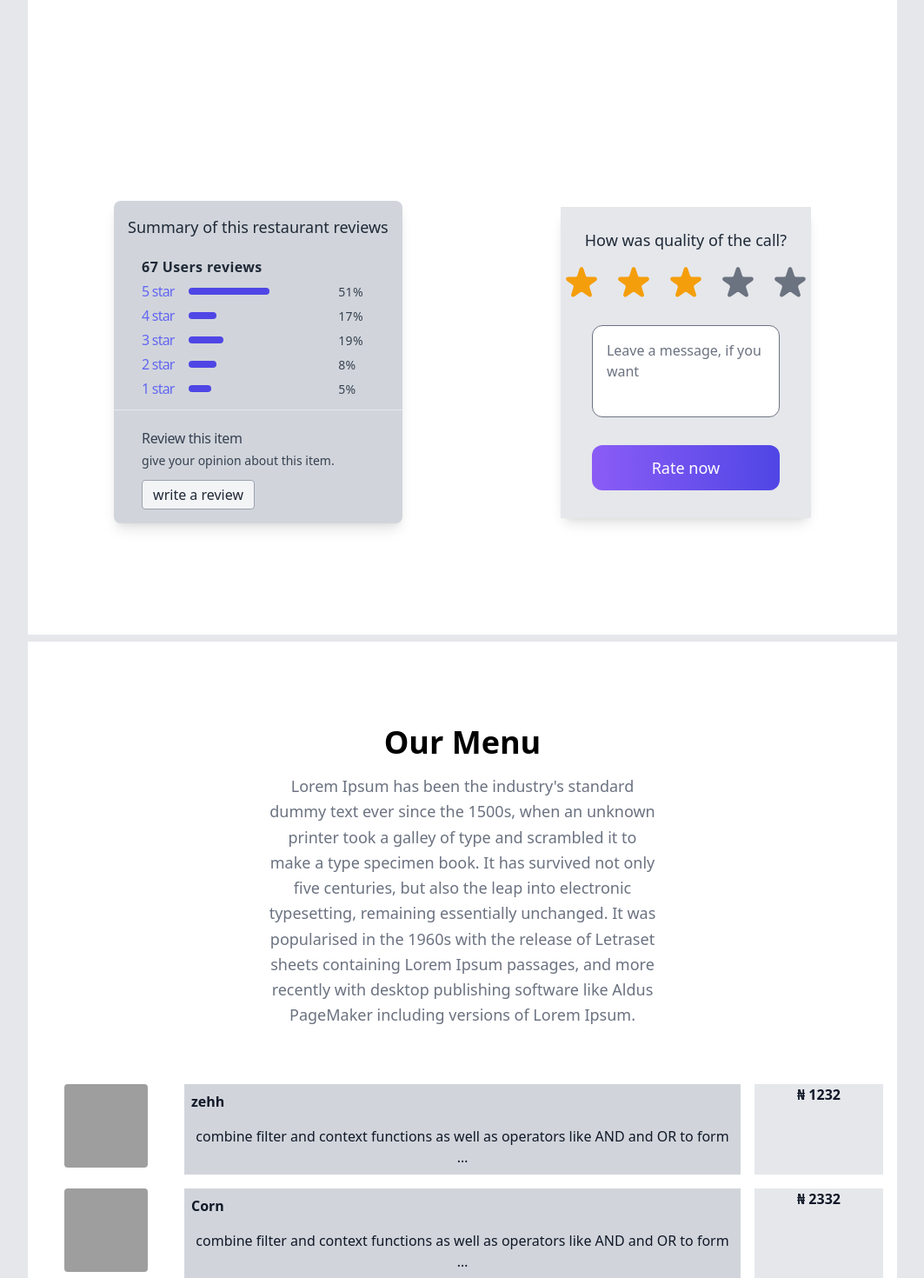
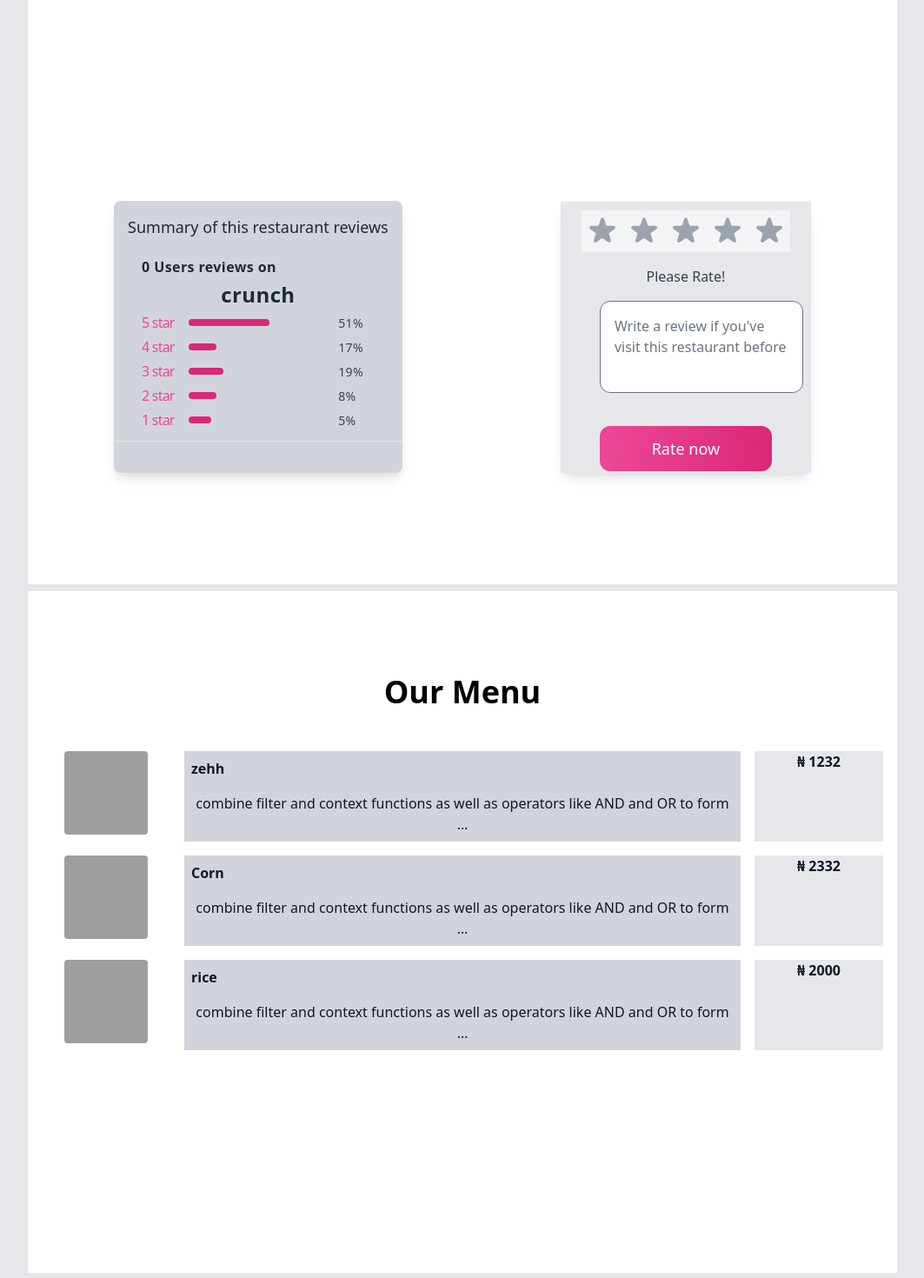
Before and after one commit to DeFidelity/iraf, a Django app: page /restaurants/restaurant/1/ in a window 1280 px wide. Shown: the part 881-2351 px from the top of the page at 87% size, without its empty margins (208-1271 px from the left). Run offline with Django 3.2, Linux system fonts and the light colour scheme; data comes from the database, SQL or seed files in the repository; both versions use the stored data as it was after the commit; parts of the project's set-up code (start-up, migrations or seed data) failed here and were passed over; some libraries are stand-ins or nearby versions; grey boxes are pictures that could not be loaded.

Commit message:
added a beautiful review box and its add method

```diff
--- a/apps/restaurants/forms.py
+++ b/apps/restaurants/forms.py
@@ -4,4 +4,4 @@ from .models import Review
 class RestaurantReviewForm(forms.ModelForm):
     class Meta:
         model = Review
-        fields = ['rating', 'description','restaurant']
+        fields = ['rating', 'description']
--- a/apps/restaurants/templates/restaurant/restaurant.html
+++ b/apps/restaurants/templates/restaurant/restaurant.html
@@ -40,22 +40,23 @@
       </div>
     </div>
   </div>
-  <div class="flex items-center justify-between m-2">
-    <!-- component -->
-<!-- component -->
+<div class="flex flex-col md:flex-row md:items-center lg:justify-between h-3/5 m-2">
 <!-- review item -->
 <div class="mx-auto bg-gray-300 shadow-lg rounded-lg my-32 px-4 py-4 max-w-sm ">
   <span class="text-lg text-gray-800">Summary of this restaurant reviews</span>
   <div class="mb-1 tracking-wide px-4 py-4" >
-     <h2 class="text-gray-800 font-semibold mt-1">67 Users reviews</h2>
+     <h2 class="text-gray-800 font-semibold mt-1">{{restaurant.num_reviews}} Users reviews on</h2>
+     <h2 class="text-gray-800 text-center font-bold text-2xl mt-1">{{restaurant.name}}</h2>
      <div class="border-b -mx-8 px-8 pb-3">
         <div class="flex items-center mt-1">
-           <div class=" w-1/5 text-indigo-500 tracking-tighter">
+           <div class=" w-1/5 text-pink-500 tracking-tighter">
               <span>5 star</span>
            </div>
            <div class="w-3/5">
               <div class="bg-gray-300 w-full rounded-lg h-2">
-                 <div class=" w-7/12 bg-indigo-600 rounded-lg h-2"></div>
+                 <div class=" w-7/12 bg-pink-600 rounded-lg h-2"
+
+                 ></div>
               </div>
            </div>
            <div class="w-1/5 text-gray-700 pl-3">
@@ -63,12 +64,14 @@
            </div>
         </div><!-- first -->
         <div class="flex items-center mt-1">
-           <div class="w-1/5 text-indigo-500 tracking-tighter">
+           <div class="w-1/5 text-pink-500 tracking-tighter">
               <span>4 star</span>
            </div>
            <div class="w-3/5">
               <div class="bg-gray-300 w-full rounded-lg h-2">
-                 <div class="w-1/5 bg-indigo-600 rounded-lg h-2"></div>
+                 <div class="w-1/5 bg-pink-600 rounded-lg h-2"
+
+                 ></div>
               </div>
            </div>
            <div class="w-1/5 text-gray-700 pl-3">
@@ -76,25 +79,29 @@
            </div>
         </div><!-- second -->
         <div class="flex items-center mt-1">
-           <div class="w-1/5 text-indigo-500 tracking-tighter">
+           <div class="w-1/5 text-pink-500 tracking-tighter">
               <span>3 star</span>
            </div>
            <div class="w-3/5">
               <div class="bg-gray-300 w-full rounded-lg h-2">
-                 <div class=" w-3/12 bg-indigo-600 rounded-lg h-2"></div>
+                 <div class=" w-3/12 bg-pink-600 rounded-lg h-2"
+
+                 ></div>
               </div>
            </div>
            <div class="w-1/5 text-gray-700 pl-3">
               <span class="text-sm">19%</span>
            </div>
-        </div><!-- thierd -->
+        </div><!-- thisrd -->
         <div class="flex items-center mt-1">
-           <div class=" w-1/5 text-indigo-500 tracking-tighter">
+           <div class=" w-1/5 text-pink-500 tracking-tighter">
               <span>2 star</span>
            </div>
            <div class="w-3/5">
               <div class="bg-gray-300 w-full rounded-lg h-2">
-                 <div class=" w-1/5 bg-indigo-600 rounded-lg h-2"></div>
+                 <div class=" w-1/5 bg-pink-600 rounded-lg h-2"
+
+                 ></div>
               </div>
            </div>
            <div class="w-1/5 text-gray-700 pl-3">
@@ -102,12 +109,14 @@
            </div>
         </div><!-- 4th -->
         <div class="flex items-center mt-1">
-           <div class="w-1/5 text-indigo-500 tracking-tighter">
+           <div class="w-1/5 text-pink-500 tracking-tighter">
               <span>1 star</span>
            </div>
            <div class="w-3/5">
               <div class="bg-gray-300 w-full rounded-lg h-2">
-                 <div class=" w-2/12 bg-indigo-600 rounded-lg h-2"></div>
+                 <div class=" w-2/12 bg-pink-600 rounded-lg h-2"
+
+                 ></div>
               </div>
            </div>
            <div class="w-1/5 text-gray-700 pl-3">
@@ -116,44 +125,67 @@
         </div><!-- 5th -->
      </div>
   </div>
-  <div class="w-full px-4">
-     <h3 class="font-medium tracking-tight">Review this item</h3>
-     <p class="text-gray-700 text-sm py-1">
-        give your opinion about this item.
-     </p>
-     <button class="bg-gray-100 border border-gray-400 px-3 py-1 rounded  text-gray-800 mt-2">write a review</button>
-  </div>
+
 </div>
-{% comment %}  {% endcomment %}
-    <!-- component -->
-{% comment %} <div class=" bg-gray-300 mx-auto py-6 flex flex-col justify-center sm:py-12"> {% endcomment %}
-  <div class="py-3 sm:max-w-xl sm:mx-auto">
+
+  <div class="py-3 rounded-lg sm:mx-auto">
     <div class="bg-white min-w-1xl flex flex-col rounded-xl shadow-lg">
       <div class="bg-gray-200 w-full flex flex-col items-center">
         <div class="flex flex-col items-center py-6 space-y-3">
-          <span class="text-lg text-gray-800">How was quality of the call?</span>
-          <div class="flex space-x-3">
-            <svg class="w-12 h-12 text-yellow-500" xmlns="http://www.w3.org/2000/svg" viewBox="0 0 20 20" fill="currentColor">
-              <path d="M9.049 2.927c.3-.921 1.603-.921 1.902 0l1.07 3.292a1 1 0 00.95.69h3.462c.969 0 1.371 1.24.588 1.81l-2.8 2.034a1 1 0 00-.364 1.118l1.07 3.292c.3.921-.755 1.688-1.54 1.118l-2.8-2.034a1 1 0 00-1.175 0l-2.8 2.034c-.784.57-1.838-.197-1.539-1.118l1.07-3.292a1 1 0 00-.364-1.118L2.98 8.72c-.783-.57-.38-1.81.588-1.81h3.461a1 1 0 00.951-.69l1.07-3.292z" />
-            </svg>
-            <svg class="w-12 h-12 text-yellow-500" xmlns="http://www.w3.org/2000/svg" viewBox="0 0 20 20" fill="currentColor">
-              <path d="M9.049 2.927c.3-.921 1.603-.921 1.902 0l1.07 3.292a1 1 0 00.95.69h3.462c.969 0 1.371 1.24.588 1.81l-2.8 2.034a1 1 0 00-.364 1.118l1.07 3.292c.3.921-.755 1.688-1.54 1.118l-2.8-2.034a1 1 0 00-1.175 0l-2.8 2.034c-.784.57-1.838-.197-1.539-1.118l1.07-3.292a1 1 0 00-.364-1.118L2.98 8.72c-.783-.57-.38-1.81.588-1.81h3.461a1 1 0 00.951-.69l1.07-3.292z" />
-            </svg>
-            <svg class="w-12 h-12 text-yellow-500" xmlns="http://www.w3.org/2000/svg" viewBox="0 0 20 20" fill="currentColor">
-              <path d="M9.049 2.927c.3-.921 1.603-.921 1.902 0l1.07 3.292a1 1 0 00.95.69h3.462c.969 0 1.371 1.24.588 1.81l-2.8 2.034a1 1 0 00-.364 1.118l1.07 3.292c.3.921-.755 1.688-1.54 1.118l-2.8-2.034a1 1 0 00-1.175 0l-2.8 2.034c-.784.57-1.838-.197-1.539-1.118l1.07-3.292a1 1 0 00-.364-1.118L2.98 8.72c-.783-.57-.38-1.81.588-1.81h3.461a1 1 0 00.951-.69l1.07-3.292z" />
-            </svg>
-            <svg class="w-12 h-12 text-gray-500" xmlns="http://www.w3.org/2000/svg" viewBox="0 0 20 20" fill="currentColor">
-              <path d="M9.049 2.927c.3-.921 1.603-.921 1.902 0l1.07 3.292a1 1 0 00.95.69h3.462c.969 0 1.371 1.24.588 1.81l-2.8 2.034a1 1 0 00-.364 1.118l1.07 3.292c.3.921-.755 1.688-1.54 1.118l-2.8-2.034a1 1 0 00-1.175 0l-2.8 2.034c-.784.57-1.838-.197-1.539-1.118l1.07-3.292a1 1 0 00-.364-1.118L2.98 8.72c-.783-.57-.38-1.81.588-1.81h3.461a1 1 0 00.951-.69l1.07-3.292z" />
-            </svg>
-            <svg class="w-12 h-12 text-gray-500" xmlns="http://www.w3.org/2000/svg" viewBox="0 0 20 20" fill="currentColor">
-              <path d="M9.049 2.927c.3-.921 1.603-.921 1.902 0l1.07 3.292a1 1 0 00.95.69h3.462c.969 0 1.371 1.24.588 1.81l-2.8 2.034a1 1 0 00-.364 1.118l1.07 3.292c.3.921-.755 1.688-1.54 1.118l-2.8-2.034a1 1 0 00-1.175 0l-2.8 2.034c-.784.57-1.838-.197-1.539-1.118l1.07-3.292a1 1 0 00-.364-1.118L2.98 8.72c-.783-.57-.38-1.81.588-1.81h3.461a1 1 0 00.951-.69l1.07-3.292z" />
-            </svg>
+          <span class="text-lg text-gray-800">Rate {{restaurant.name}}</span>
+          <div x-data="
+    {
+      rating: 0,
+      hoverRating: 0,
+      ratings: [{'amount': 1, 'label':'Terrible'}, {'amount': 2, 'label':'Bad'}, {'amount': 3, 'label':'Okay'}, {'amount': 4, 'label':'Good'}, {'amount': 5, 'label':'Great'}],
+      rate(amount) {
+        if (this.rating == amount) {
+          this.rating = 0;
+        }
+        else this.rating = amount;
+      },
+      currentLabel() {
+         let r = this.rating;
+        if (this.hoverRating != this.rating) r = this.hoverRating;
+        let i = this.ratings.findIndex(e => e.amount == r);
+        if (i >=0) {return this.ratings[i].label;} else {return ''};
+      }
+    }
+    " class="flex flex-col items-center justify-center space-y-2 rounded m-2 w-72 h-56 p-3 bg-gray-200 mx-auto">
+    <div class="flex space-x-0 bg-gray-100">
+
+          <template x-for="(star, index) in ratings" :key="index">
+            <button  @click="rate(star.amount)" @mouseover="hoverRating = star.amount" @mouseleave="hoverRating = rating"
+              aria-hidden="true"
+              :title="star.label"
+              class="rounded-sm text-gray-400 fill-current focus:outline-none focus:shadow-outline p-1 w-12 m-0 cursor-pointer"
+              :class="{'text-gray-600': hoverRating >= star.amount, 'text-yellow-400': rating >= star.amount && hoverRating >= star.amount}">
+              <svg class="w-15 transition duration-150" xmlns="http://www.w3.org/2000/svg" viewBox="0 0 20 20" fill="currentColor">
+                <path d="M9.049 2.927c.3-.921 1.603-.921 1.902 0l1.07 3.292a1 1 0 00.95.69h3.462c.969 0 1.371 1.24.588 1.81l-2.8 2.034a1 1 0 00-.364 1.118l1.07 3.292c.3.921-.755 1.688-1.54 1.118l-2.8-2.034a1 1 0 00-1.175 0l-2.8 2.034c-.784.57-1.838-.197-1.539-1.118l1.07-3.292a1 1 0 00-.364-1.118L2.98 8.72c-.783-.57-.38-1.81.588-1.81h3.461a1 1 0 00.951-.69l1.07-3.292z" />
+              </svg>
+            </button>
+          </template>
           </div>
-        </div>
-        <div class="w-3/4 flex flex-col">
-          <textarea rows="3" class="p-4 text-gray-500 rounded-xl resize-none">Leave a message, if you want</textarea>
-          <button class="py-3 my-8 text-lg bg-gradient-to-r from-purple-500 to-indigo-600 rounded-xl text-white">Rate now</button>
-        </div>
+          <div class="p-2">
+            <template x-if="rating || hoverRating">
+              <p x-text="currentLabel()"></p>
+
+            </template>
+            <template x-if="!rating && !hoverRating">
+              <p>Please Rate!</p>
+            </template>
+          </div>
+          <div class="w-3/4 flex flex-col">
+            <form hx-post="{% url 'restaurant-review' restaurant.pk %}" hx-target="#justput" hx-swap="innerHTML">
+              <input type="number" hidden name="rating" :value="rating">
+              <textarea name="description" rows="3" class="p-4 text-gray-500 rounded-xl resize-none" placeholder="Write a review if you've visit this restaurant before"></textarea>
+              <button class="py-3 my-8 text-lg bg-gradient-to-r from-pink-500 to-pink-600 rounded-xl w-full text-white">Rate now</button>
+            </form>
+            <p class="text-green-600 text-center" id="justput"></p>
+          </div>
+
+  </div>
+
       </div>
   </div>
 {% comment %} </div> {% endcomment %}
@@ -164,9 +196,7 @@
     <div class="flex flex-wrap text-center justify-center">
       <div class="w-full lg:w-6/12 px-4">
         <h2 class="text-4xl font-semibold text-black">Our Menu</h2>
-        <p class="text-lg leading-relaxed mt-4 mb-4 text-gray-500">
-          {{restaurant.description}}
-        </p>
+
       </div>
     </div>
     <div class="flex flex-wrap md:space-3 mt-12 justify-center">
@@ -183,9 +213,10 @@
                 <div class="col-span-2 sm:col-span-1 xl:col-span-1 font-bold bg-gray-200 ">&#8358; {{food.price}}</div>
 
                 <hr class="border-gray-400 md:hidden font-bold border">
+              {% empty %}
+              <p class="text-lg leading-relaxed mt-4 mb-4 text-gray-500">This restaurant does'nt serve any food for now lol</p>
             {% endfor %}
         </div>
     </div>
 </div>
-
 {% endblock content %}
--- a/apps/restaurants/views.py
+++ b/apps/restaurants/views.py
@@ -79,11 +79,18 @@ class RestaurantReview(View,LoginRequiredMixin):
         restaurant = get_object_or_404(Restaurant,pk=pk)
         food = Food.objects.filter(restaurant=restaurant)
         form = RestaurantReviewForm(request.POST)
+        rating = request.POST.get('rating')
 
         if form.is_valid():
-            form.save(commit=False)
-            restaurant.perform_review(user=request.user,review=form.cleaned_data)
-            form.save()
+            restaurant.perform_review(user=request.user,review=form.cleaned_data,restaurant=restaurant)
+            if restaurant.num_reviews == 0:
+                restaurant.review = rating
+                restaurant.num_reviews = 1
+                restaurant.save
+            else:
+                restaurant.review = (restaurant.review + rating) / 2
+                restaurant.num_reviews = restaurant.num_reviews + 1
+                restaurant.save()
             return HttpResponse("Your review has been committed")
         else:
 
@@ -92,7 +99,7 @@ class RestaurantReview(View,LoginRequiredMixin):
                 'foods': food,
                 'error': 'there was an error processing your request'
             }
-        return render(request, 'restaurant/restaurant.html', context)
+        return HttpResponse('Form not valid')
 
 
 class FoodTryIt(View,LoginRequiredMixin):
--- a/theme/static/css/dist/styles.css
+++ b/theme/static/css/dist/styles.css
@@ -1711,6 +1711,10 @@ select {
   margin: 1.25rem;
 }
 
+.m-0 {
+  margin: 0px;
+}
+
 .mx-auto {
   margin-left: auto;
   margin-right: auto;
@@ -1973,6 +1977,14 @@ select {
   height: 5rem;
 }
 
+.h-3\/5 {
+  height: 60%;
+}
+
+.h-56 {
+  height: 14rem;
+}
+
 .min-h-screen {
   min-height: 100vh;
 }
@@ -2067,6 +2079,10 @@ select {
 
 .w-1\/2 {
   width: 50%;
+}
+
+.w-72 {
+  width: 18rem;
 }
 
 .min-w-full {
@@ -2227,6 +2243,18 @@ select {
   margin-left: calc(0.75rem * calc(1 - var(--tw-space-x-reverse)));
 }
 
+.space-y-2 > :not([hidden]) ~ :not([hidden]) {
+  --tw-space-y-reverse: 0;
+  margin-top: calc(0.5rem * calc(1 - var(--tw-space-y-reverse)));
+  margin-bottom: calc(0.5rem * var(--tw-space-y-reverse));
+}
+
+.space-x-0 > :not([hidden]) ~ :not([hidden]) {
+  --tw-space-x-reverse: 0;
+  margin-right: calc(0px * var(--tw-space-x-reverse));
+  margin-left: calc(0px * calc(1 - var(--tw-space-x-reverse)));
+}
+
 .overflow-auto {
   overflow: auto;
 }
@@ -2261,6 +2289,10 @@ select {
 
 .rounded-md {
   border-radius: 0.375rem;
+}
+
+.rounded-sm {
+  border-radius: 0.125rem;
 }
 
 .rounded-b-2xl {
@@ -2438,6 +2470,11 @@ select {
   background-color: rgba(251, 207, 232, var(--tw-bg-opacity));
 }
 
+.bg-pink-600 {
+  --tw-bg-opacity: 1;
+  background-color: rgba(219, 39, 119, var(--tw-bg-opacity));
+}
+
 .bg-gradient-to-r {
   background-image: linear-gradient(to right, var(--tw-gradient-stops));
 }
@@ -2447,8 +2484,21 @@ select {
   --tw-gradient-stops: var(--tw-gradient-from), var(--tw-gradient-to, rgba(139, 92, 246, 0));
 }
 
+.from-pink-500 {
+  --tw-gradient-from: #ec4899;
+  --tw-gradient-stops: var(--tw-gradient-from), var(--tw-gradient-to, rgba(236, 72, 153, 0));
+}
+
 .to-indigo-600 {
   --tw-gradient-to: #4f46e5;
+}
+
+.to-pink-600 {
+  --tw-gradient-to: #db2777;
+}
+
+.fill-current {
+  fill: currentColor;
 }
 
 .object-cover {
@@ -2489,6 +2539,10 @@ select {
   padding: 2.5rem;
 }
 
+.p-1 {
+  padding: 0.25rem;
+}
+
 .px-10 {
   padding-left: 2.5rem;
   padding-right: 2.5rem;
@@ -2936,6 +2990,11 @@ select {
 .text-yellow-500 {
   --tw-text-opacity: 1;
   color: rgba(245, 158, 11, var(--tw-text-opacity));
+}
+
+.text-yellow-400 {
+  --tw-text-opacity: 1;
+  color: rgba(251, 191, 36, var(--tw-text-opacity));
 }
 
 .opacity-50 {
@@ -2991,6 +3050,10 @@ select {
 
 .duration-500 {
   transition-duration: 500ms;
+}
+
+.duration-150 {
+  transition-duration: 150ms;
 }
 
 .ease-out {
@@ -3514,6 +3577,10 @@ select {
     grid-template-columns: repeat(6, minmax(0, 1fr));
   }
 
+  .md\:flex-row {
+    flex-direction: row;
+  }
+
   .md\:flex-nowrap {
     flex-wrap: nowrap;
   }
@@ -3900,6 +3967,10 @@ select {
     align-items: center;
   }
 
+  .lg\:justify-between {
+    justify-content: space-between;
+  }
+
   .lg\:rounded-md {
     border-radius: 0.375rem;
   }
```
Also changed, not shown: apps/restaurants/models.py (+11 -13 lines), apps/restaurants/migrations/0010_alter_review_review_user.py (added), apps/restaurants/migrations/0011_auto_20220116_0345.py (added), db.sqlite3.
